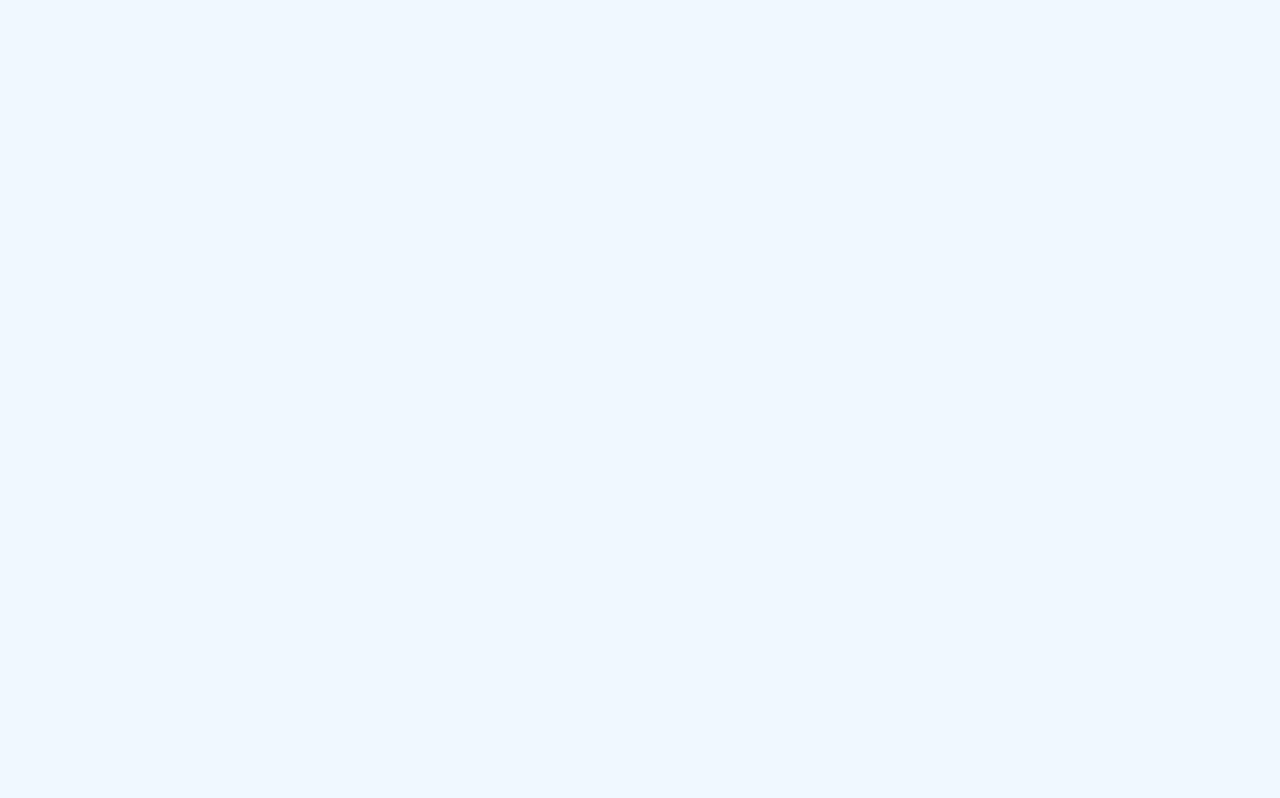
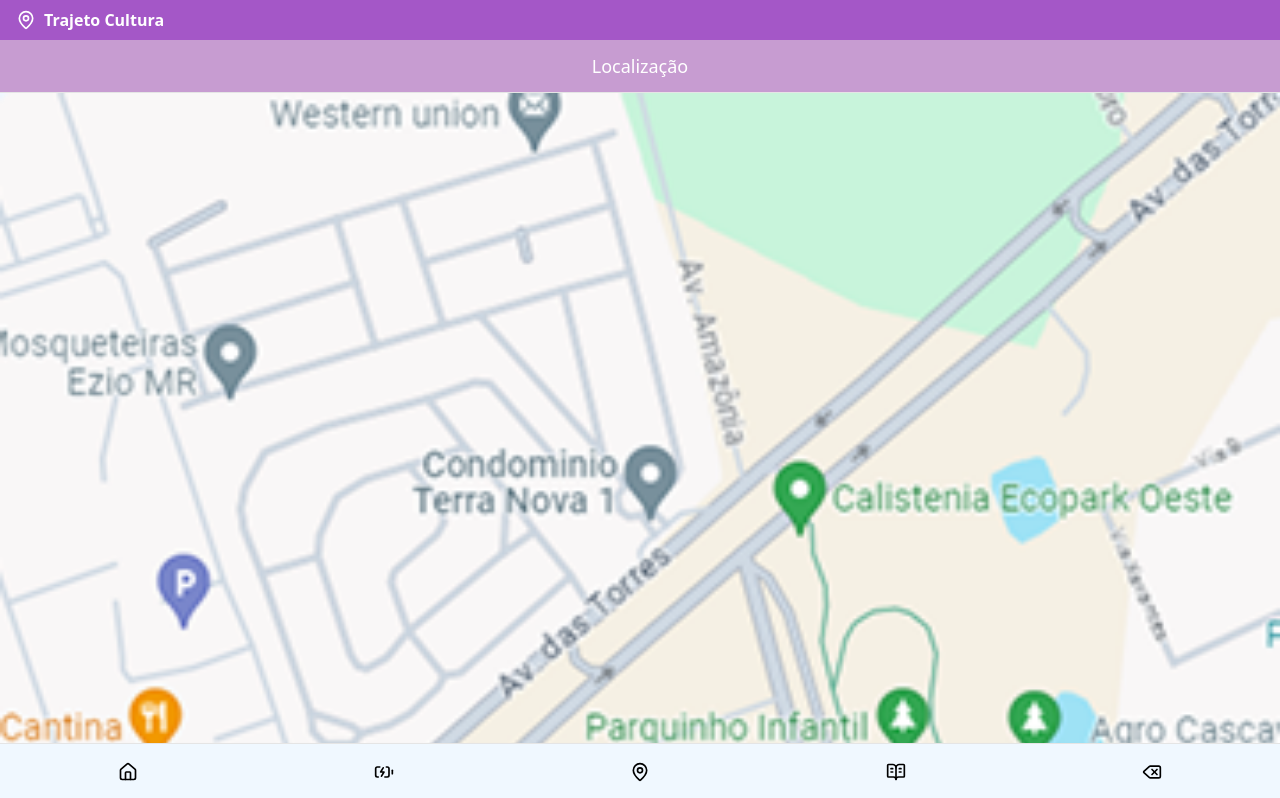
Before and after one commit to elc1074/trajeto-cultural-frontend, a React (Vite) app: page /home in a window 1280 px wide. Shown: the top 798 px of the page. Built offline with nearby package versions, Linux system fonts and the light colour scheme.

Commit message:
✨ feat : add home page

```diff
--- /dev/null
+++ b/src/components/containers/BottomNav.jsx
@@ -0,0 +1,35 @@
+import {
+  Home,
+  BatteryCharging,
+  MapPin,
+  BookOpenText,
+  Delete,
+} from "lucide-react";
+
+export function BottomNav() {
+  return (
+    <div className="fixed bottom-0 left-0 right-0 border-t bg-background shadow-md">
+      <nav className="flex justify-around items-center h-14">
+        <button className="flex flex-col items-center text-sm text-muted-foreground hover:text-primary">
+          <Home className="h-5 w-5" />
+        </button>
+
+        <button className="flex flex-col items-center text-sm text-muted-foreground hover:text-primary">
+          <BatteryCharging className="h-5 w-5" />
+        </button>
+
+        <button className="flex flex-col items-center text-sm text-muted-foreground hover:text-primary">
+          <MapPin className="h-5 w-5" />
+        </button>
+
+        <button className="flex flex-col items-center text-sm text-muted-foreground hover:text-primary">
+          <BookOpenText className="h-5 w-5" />
+        </button>
+
+        <button className="flex flex-col items-center text-sm text-muted-foreground hover:text-primary">
+          <Delete className="h-5 w-5" />
+        </button>
+      </nav>
+    </div>
+  );
+}
--- /dev/null
+++ b/src/components/containers/Header.jsx
@@ -0,0 +1,24 @@
+import { MapPin } from "lucide-react";
+
+import "./css/Header.css"
+
+export function Header({ section }) {
+  return (
+    <header className="w-full shadow-md">
+      {/* Barra superior */}
+      <div className="flex items-center gap-2 bg-color px-4 py-2">
+        <MapPin className="h-5 w-5 bg-color" color="white" />
+        <span className="font-semibold bg-color text-color-white">
+          Trajeto Cultura
+        </span>
+      </div>
+
+      {/* Barra inferior */}
+      <div className="bg-color-secundary px-4 py-3 border-b">
+        <h1 className="bg-color-secundary text-color-white text-center text-lg font-medium">
+          {section}
+        </h1>
+      </div>
+    </header>
+  );
+}
--- /dev/null
+++ b/src/components/containers/css/Header.css
@@ -0,0 +1,9 @@
+.bg-color {
+    background-color: #A457C7;
+}
+.bg-color-secundary {
+    background-color: #C79CD1;
+}
+.text-color-white {
+    color: white;
+}
--- a/src/pages/Home.jsx
+++ b/src/pages/Home.jsx
@@ -1,8 +1,16 @@
 import { useNavigate } from "react-router-dom";
+import { BottomNav } from "@/components/containers/BottomNav";
+import { Header } from "@/components/containers/Header";
 
 const Home = () => {
   const navigate = useNavigate();
-  return <></>;
+  return (
+    <div>
+      <Header section="Localização" />
+      <img src="/map.png" className="w-full h-full" alt="map" />
+      <BottomNav />
+    </div>
+  );
 };
 
 export default Home;
```
Also changed, not shown: public/favicon.png, public/map.png (added).
